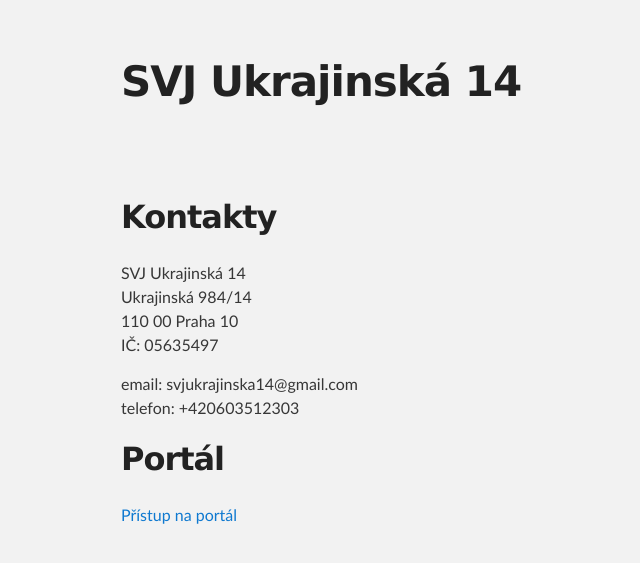
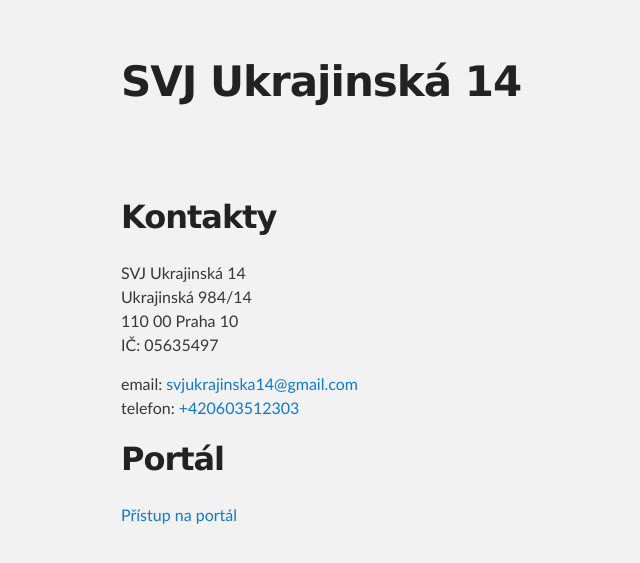
Before and after one commit to svjukrajinska14/website, a Jekyll site: the page built from index.md, in a window 1280 px wide. Shown: the top 563 px of the page, without its empty margins (199-839 px from the left). Built offline with Jekyll 4.4.1, drawn with Linux system fonts in a browser that asks for light colours; our own code applies the rules of GitHub Pages for plain Markdown files; part of the change alters nothing that is shown.

Commit message:
link contact info

```diff
--- a/index.md
+++ b/index.md
@@ -9,8 +9,8 @@ Ukrajinská 984/14 \
 110 00 Praha 10 \
 IČ: 05635497
 
-email: svjukrajinska14@gmail.com \
-telefon: +420603512303
+email: [svjukrajinska14@gmail.com](mailto:svjukrajinska14@gmail.com) \
+telefon: [+420603512303](tel:+420603512303)
 
 ## Portál
 [Přístup na portál](https://portal.svjukrajinska14.cz)
```
